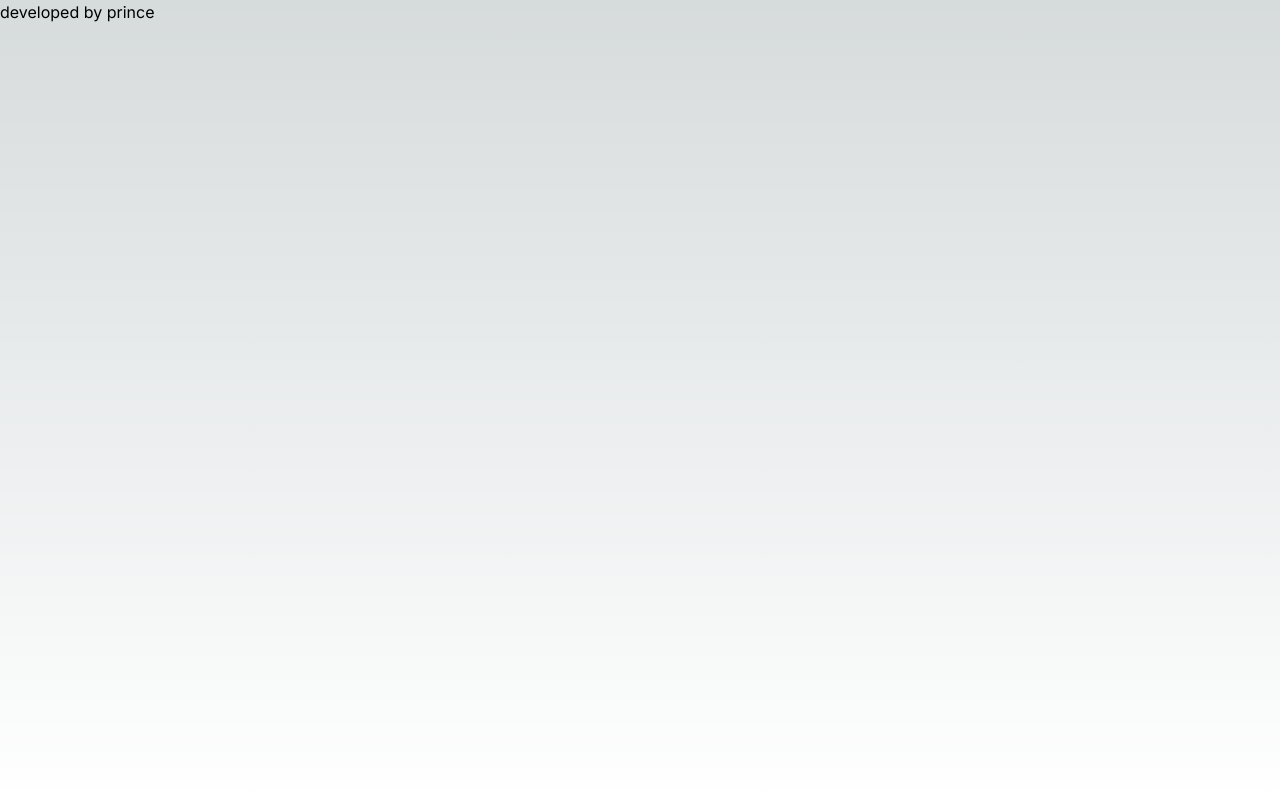
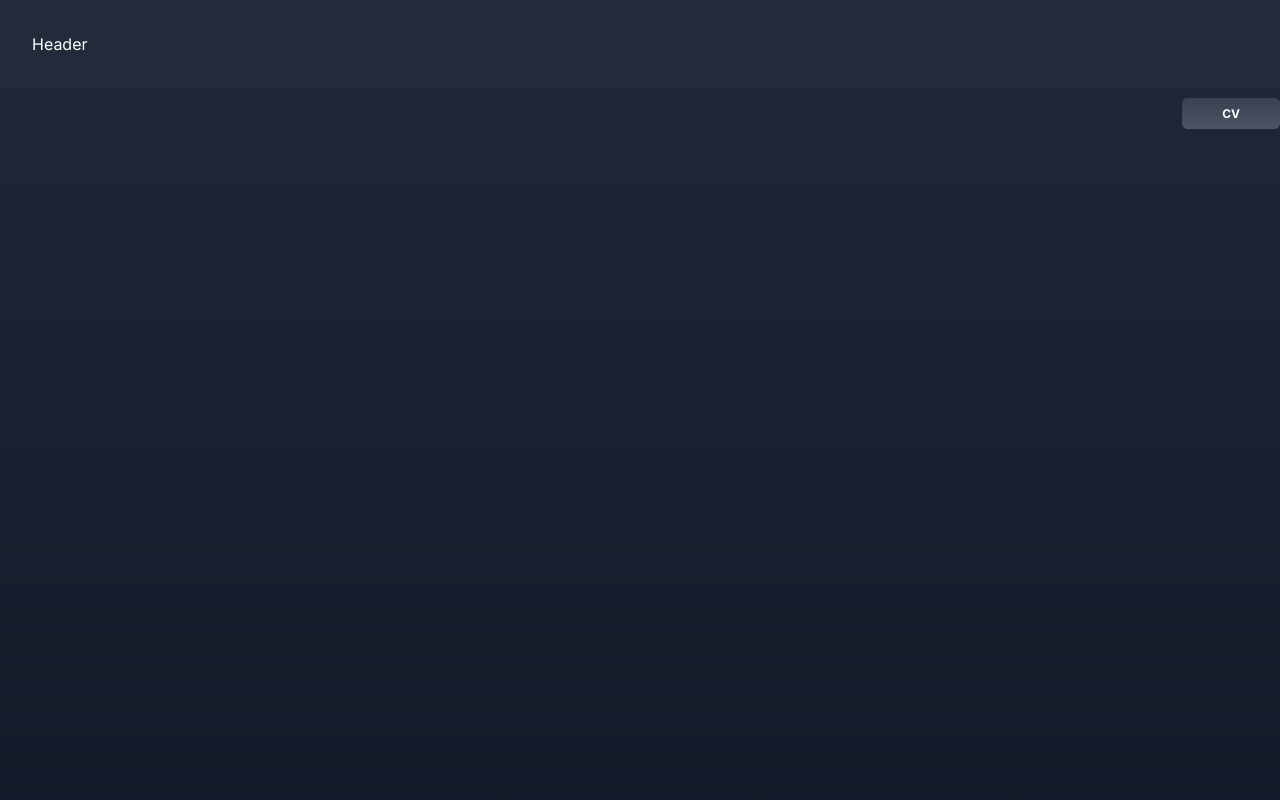
Before and after one commit to p-rinceS/digital-portfolio, a Next.js app: page / in a window 1280 px wide. Shown: the top 800 px of the page. Built offline with nearby package versions, Linux system fonts and the light colour scheme.

Commit message:
Update dependencies and navigation styling

```diff
--- /dev/null
+++ b/src/app/components/Logo.js
@@ -0,0 +1,7 @@
+const Logo = ()  => {
+    return (
+        <div className="logo">
+            <img src = "./assets/images/princelogo.png" alt = "logo"></img>
+        </div>
+    )
+}
--- a/src/app/globals.css
+++ b/src/app/globals.css
@@ -8,13 +8,6 @@
   --background-end-rgb: 255, 255, 255;
 }
 
-@media (prefers-color-scheme: dark) {
-  :root {
-    --foreground-rgb: 255, 255, 255;
-    --background-start-rgb: 0, 0, 0;
-    --background-end-rgb: 0, 0, 0;
-  }
-}
 
 body {
   color: rgb(var(--foreground-rgb));
--- a/src/app/page.js
+++ b/src/app/page.js
@@ -9,25 +9,67 @@ export default function Home() {
 <meta name= "description"></meta>
     </head>
 
-    <main>
+    <main className='bg-gradient-to-b from-gray-800 to-gray-900 justify-normal'>
+
+    <header className='bg-gray-700 bg-opacity-15 sticky top-0 z-[20] mx-auto my-auto flex w-full items-center justify-between p-8 text-white'>Header</header>
+
 
       <section className='min-h-screen'>
-      <nav>
+      <div className='flex justify-end'>
+
+
+      {/*First navigation, resume*/}
+      <nav className='flex py-3 fixed' >
+      <div className='flex-1 flex justify-center'>
+
         <h1>
-          developed by prince
-          <ul>
-            <li></li>
+          <ul className=''>
 
-            <li><a href='#'></a></li>
+            <li className=''>
+              <a className = "bg-gradient-to-t from-gray-600 to-gray-700 text-white px-10 py-2 rounded-md text-xs font-bold" href='#'>
+                CV
+              </a>
+            </li>
+
           </ul>
         </h1>
+        </div>
       </nav>
 
+            {/*Second navigation, resume*/}
+            <nav className='flex py-3 fixed' >
+      <div className='flex-1 flex justify-center'>
+
+        <h1>
+          <ul className=''>
+
+            <li className=''>
+              <a className = "bg-gradient-to-t from-gray-600 to-gray-700 text-white px-10 py-2 rounded-md text-xs font-bold" href='#'>
+                CV
+              </a>
+            </li>
+
+          </ul>
+        </h1>
+        </div>
+      </nav>
+
+
+      </div>
+
+
       </section>
+
+      <section>
+
+<h1 className= 'px-10 py-5 text-white text-center text-xl'>
+  Prince Sonani
+</h1>
+</section>
 
     </main>
 
     </div>
 
-  )
+  );
 }
--- a/tailwind.config.js
+++ b/tailwind.config.js
@@ -1,18 +1,15 @@
 /** @type {import('tailwindcss').Config} */
 module.exports = {
   content: [
-    './src/pages/**/*.{js,ts,jsx,tsx,mdx}',
-    './src/components/**/*.{js,ts,jsx,tsx,mdx}',
-    './src/app/**/*.{js,ts,jsx,tsx,mdx}',
+    "./app/**/*.{js,ts,jsx,tsx,mdx}",
+    "./pages/**/*.{js,ts,jsx,tsx,mdx}",
+    "./components/**/*.{js,ts,jsx,tsx,mdx}",
+
+    // Or if using `src` directory:
+    "./src/**/*.{js,ts,jsx,tsx,mdx}",
   ],
   theme: {
-    extend: {
-      backgroundImage: {
-        'gradient-radial': 'radial-gradient(var(--tw-gradient-stops))',
-        'gradient-conic':
-          'conic-gradient(from 180deg at 50% 50%, var(--tw-gradient-stops))',
-      },
-    },
+    extend: {},
   },
   plugins: [],
 }
```
Also changed, not shown: package.json (+8 -5 lines), tsconfig.json (added, +34 -0 lines), 1 other file (tests, documents, lock files or other folders).
